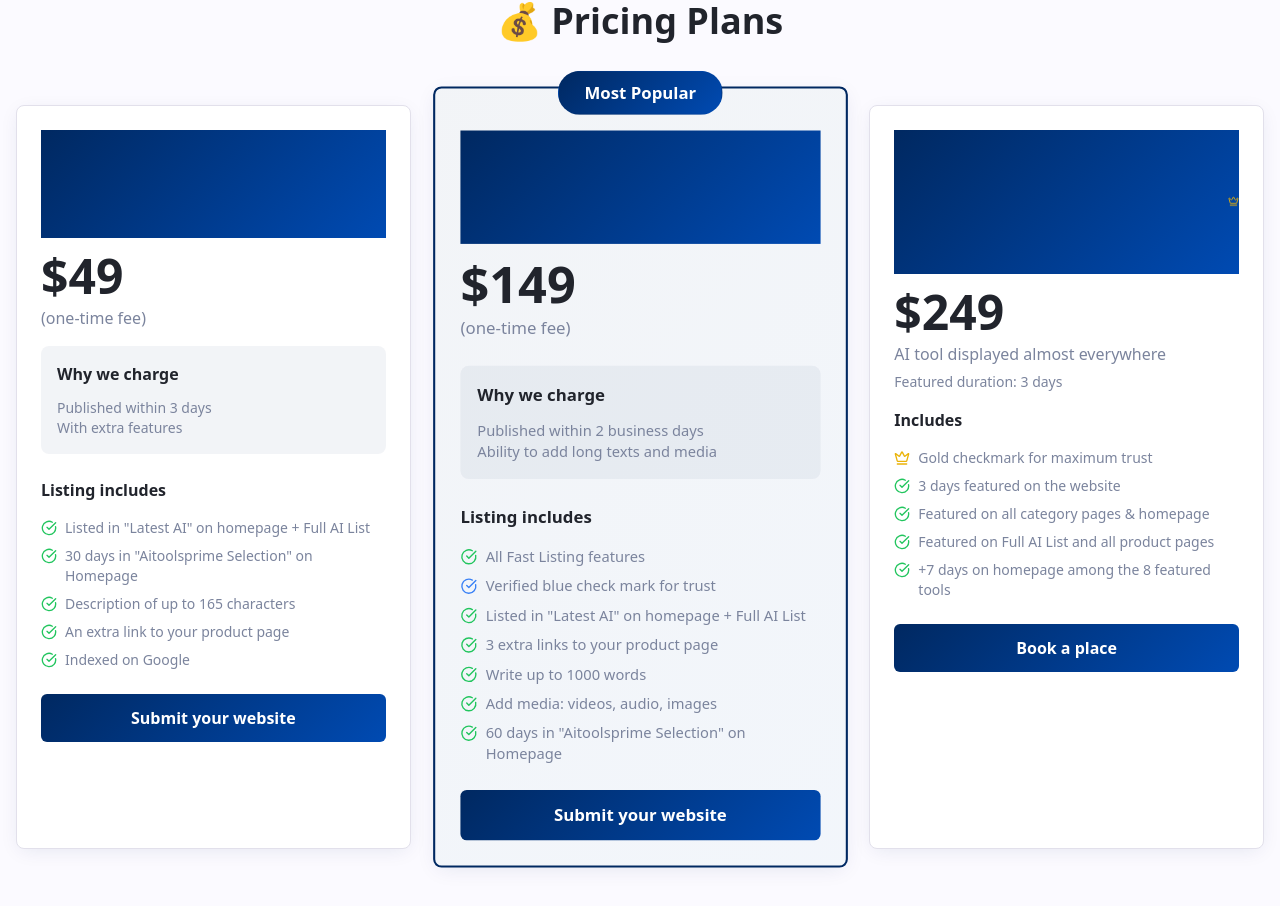
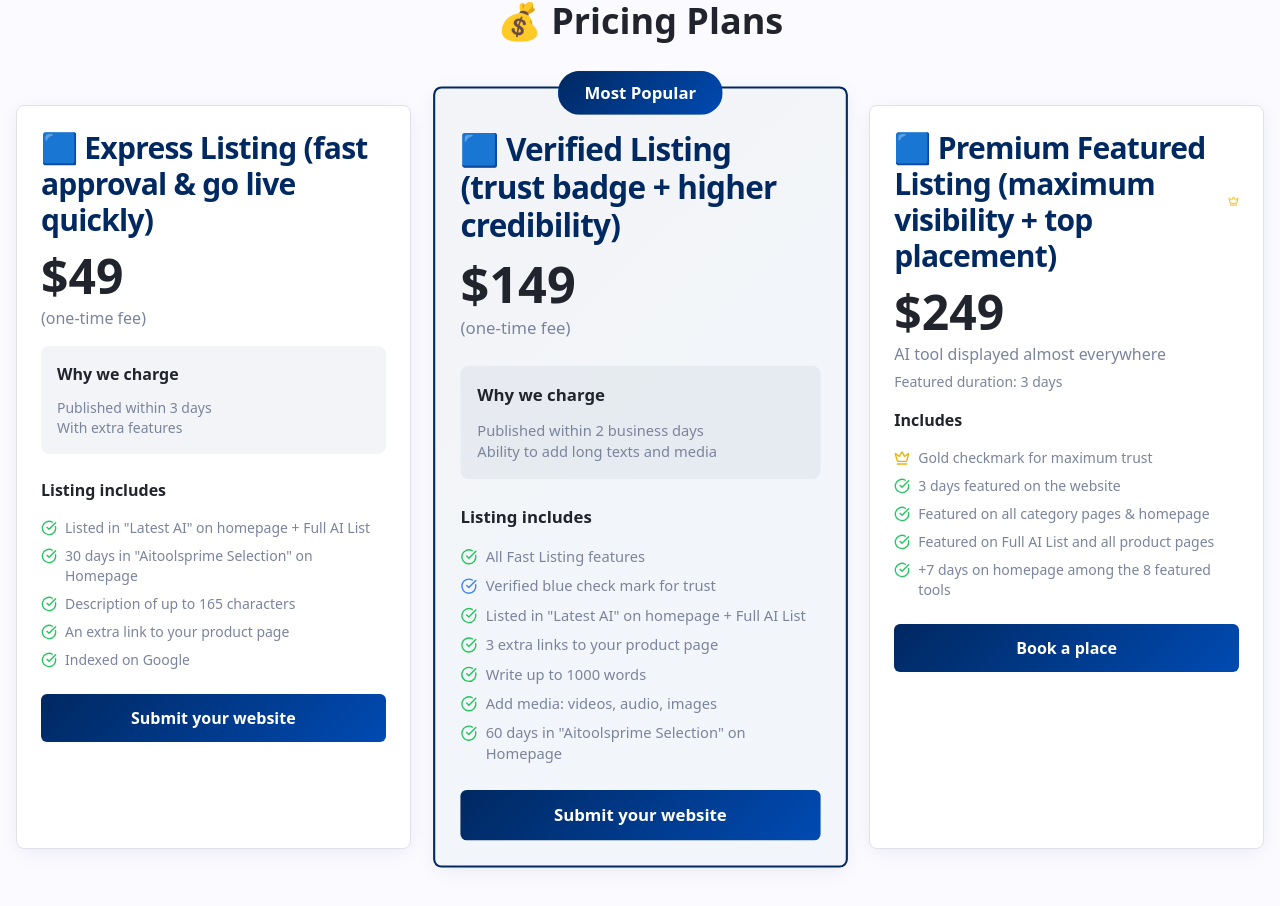
Before and after one commit to infospiderorbit/bright-ai-directory, a React (Vite) app: page /submit in a window 1280 px wide. Shown: the part 1312-2218 px from the top of the page. Built offline with nearby package versions, Linux system fonts and the light colour scheme.

Commit message:
Fix missing names

```diff
--- a/src/pages/SubmitToolPage.tsx
+++ b/src/pages/SubmitToolPage.tsx
@@ -126,7 +126,7 @@ const SubmitToolPage = () => {
             <Card className="relative shadow-card hover:shadow-hover transition-smooth group animate-scale-in">
               <div className="absolute inset-0 gradient-secondary opacity-0 group-hover:opacity-100 transition-smooth"></div>
               <CardHeader className="relative z-10 pb-4">
-                <CardTitle className="text-3xl gradient-primary bg-clip-text text-transparent mb-2">🟦 Express Listing (fast approval & go live quickly)</CardTitle>
+                <CardTitle className="text-3xl text-primary font-bold mb-2">🟦 Express Listing (fast approval & go live quickly)</CardTitle>
                 <div className="text-5xl font-bold text-foreground mb-2">$49</div>
                 <CardDescription className="text-base">(one-time fee)</CardDescription>
               </CardHeader>
@@ -164,7 +164,7 @@ const SubmitToolPage = () => {
               </div>
               <div className="absolute inset-0 gradient-primary opacity-5 group-hover:opacity-10 transition-smooth"></div>
               <CardHeader className="pt-10 relative z-10">
-                <CardTitle className="text-3xl gradient-primary bg-clip-text text-transparent mb-2">🟦 Verified Listing (trust badge + higher credibility)</CardTitle>
+                <CardTitle className="text-3xl text-primary font-bold mb-2">🟦 Verified Listing (trust badge + higher credibility)</CardTitle>
                 <div className="text-5xl font-bold text-foreground mb-2">$149</div>
                 <CardDescription className="text-base">(one-time fee)</CardDescription>
               </CardHeader>
@@ -201,7 +201,7 @@ const SubmitToolPage = () => {
             <Card className="relative shadow-card hover:shadow-hover transition-smooth group animate-scale-in">
               <div className="absolute inset-0 gradient-secondary opacity-0 group-hover:opacity-100 transition-smooth"></div>
               <CardHeader className="relative z-10 pb-4">
-                <CardTitle className="text-3xl gradient-primary bg-clip-text text-transparent flex items-center gap-2 mb-2">
+                <CardTitle className="text-3xl text-primary font-bold flex items-center gap-2 mb-2">
                   🟦 Premium Featured Listing (maximum visibility + top placement) <Crown className="h-8 w-8 text-yellow-500 animate-float" />
                 </CardTitle>
                 <div className="text-5xl font-bold text-foreground mb-2">$249</div>
```
